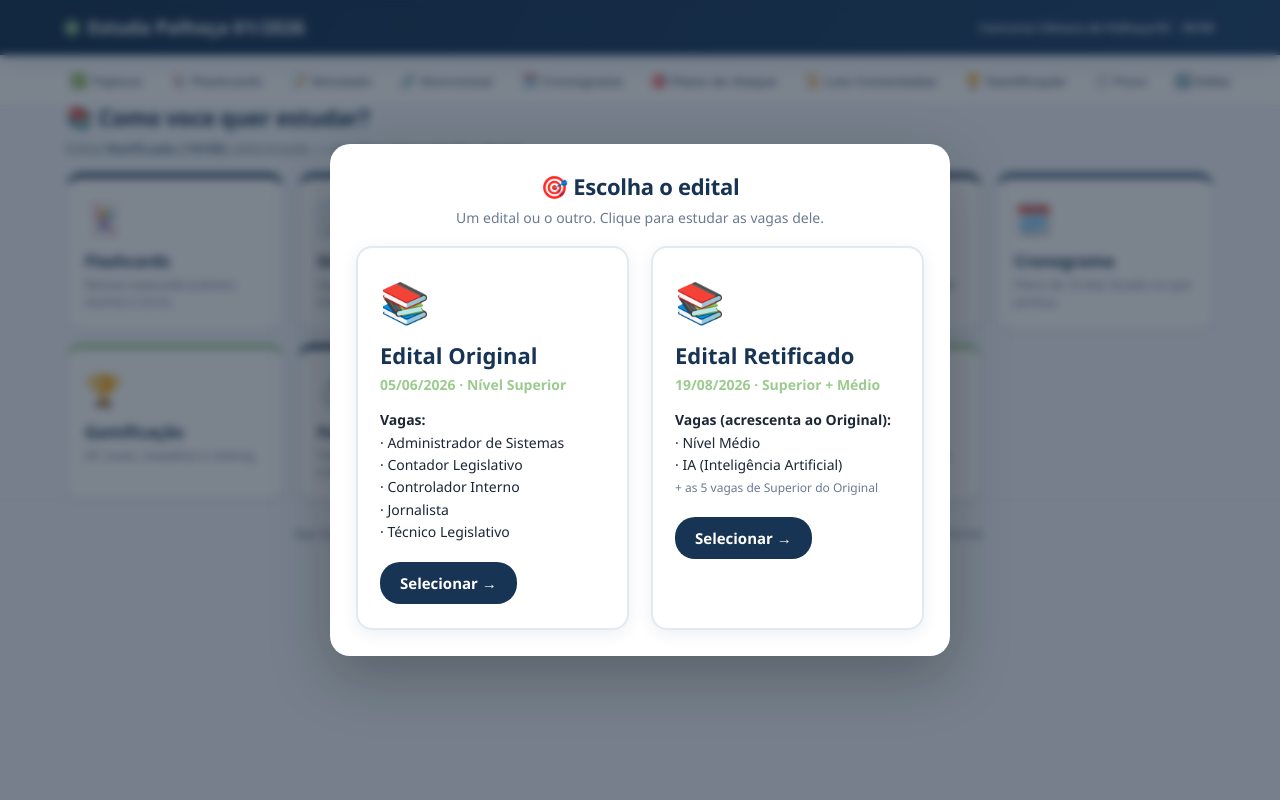
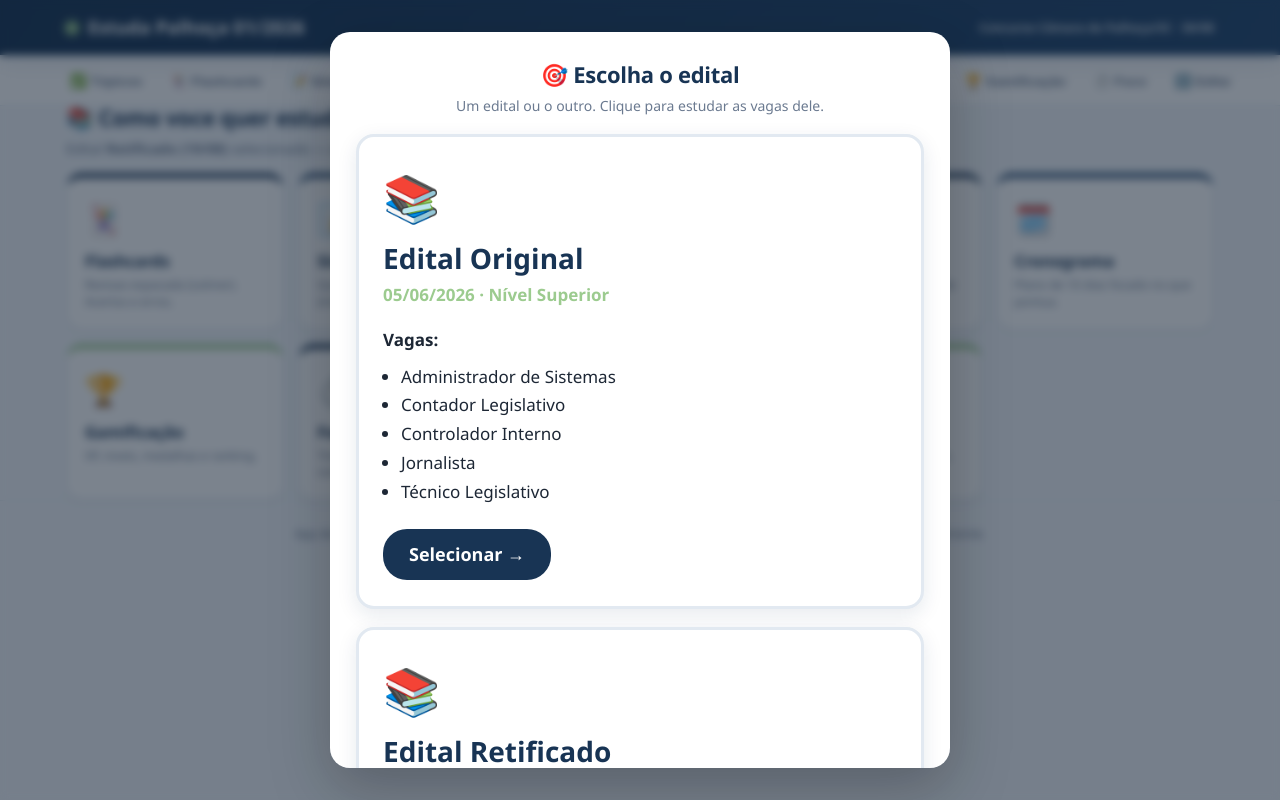
Before and after one commit to leonardolauriquer/estuda-palhoca, a plain HTML site: page index.html in a window 1280 px wide. Drawn offline with Linux system fonts and the light colour scheme.

Commit message:
v22: v22: cards de edital empilhados, fontes grandes, vagas em bullet legivel

```diff
--- a/index.html
+++ b/index.html
@@ -237,13 +237,13 @@ footer{text-align:center;color:var(--muted);font-size:12px;padding:24px;border-t
   .setup-edit-card:hover{border-color:var(--navy);box-shadow:0 3px 10px rgba(24,52,84,.1)}
   .setup-edit-card.sel.A{border-color:var(--navy);background:var(--navy);color:#fff}
   .setup-edit-card.sel.B{border-color:var(--green);background:var(--green);color:#0c2a17}
-  .edital-card{border:2px solid var(--line);border-radius:16px;padding:24px 22px;text-align:left;cursor:pointer;background:#fff;transition:.18s;box-shadow:0 4px 16px rgba(24,52,84,.08);display:flex;flex-direction:column;gap:6px}
+  .edital-card{border:3px solid var(--line);border-radius:18px;padding:26px 24px;text-align:left;cursor:pointer;background:#fff;transition:.18s;box-shadow:0 6px 20px rgba(24,52,84,.10);display:flex;flex-direction:column;gap:8px}
   .edital-card:hover{border-color:var(--navy);transform:translateY(-3px);box-shadow:0 10px 28px rgba(24,52,84,.16)}
-  .edital-ico{font-size:40px;margin-bottom:4px}
-  .edital-nome{font-weight:800;font-size:22px;color:var(--navy);line-height:1.2}
-  .edital-data{font-size:14px;color:var(--green);font-weight:800;margin:0 0 8px}
-  .edital-desc{font-size:14px;color:var(--txt);line-height:1.6;margin-bottom:12px}
-  .edital-btn{display:inline-block;background:var(--navy);color:#fff;font-size:15px;font-weight:700;padding:10px 20px;border-radius:20px;align-self:flex-start}
+  .edital-ico{font-size:46px;margin-bottom:2px}
+  .edital-nome{font-weight:800;font-size:28px;color:var(--navy);line-height:1.15}
+  .edital-data{font-size:17px;color:var(--green);font-weight:800;margin:0 0 10px}
+  .edital-desc{font-size:17px;color:var(--txt);line-height:1.7;margin-bottom:14px}
+  .edital-btn{display:inline-block;background:var(--navy);color:#fff;font-size:18px;font-weight:800;padding:12px 26px;border-radius:24px;align-self:flex-start}
   .edital-card:hover .edital-btn{background:var(--green)}
   .home-grid{display:grid;grid-template-columns:repeat(auto-fill,minmax(200px,1fr));gap:14px;margin-top:14px}
   .home-card{background:#fff;border:1px solid var(--line);border-radius:16px;padding:18px;cursor:pointer;transition:.15s;box-shadow:0 2px 10px rgba(24,52,84,.05)}
@@ -264,19 +264,19 @@ footer{text-align:center;color:var(--muted);font-size:12px;padding:24px;border-t
   <div class="modal" style="max-width:620px">
     <h2 class="sec" style="text-align:center;margin-bottom:4px">&#127919; Escolha o edital</h2>
     <p class="sub" style="text-align:center">Um edital ou o outro. Clique para estudar as vagas dele.</p>
-    <div style="display:grid;grid-template-columns:1fr 1fr;gap:22px;margin-top:18px">
+    <div style="display:grid;grid-template-columns:1fr;gap:18px;margin-top:18px;max-width:640px;margin-left:auto;margin-right:auto">
       <div class="edital-card" data-ed="10896a22e9f36131a">
         <div class="edital-ico">&#128218;</div>
         <div class="edital-nome">Edital Original</div>
         <div class="edital-data">05/06/2026 · Nível Superior</div>
-        <div class="edital-desc"><b>Vagas:</b><br>· Administrador de Sistemas<br>· Contador Legislativo<br>· Controlador Interno<br>· Jornalista<br>· Técnico Legislativo</div>
+        <div class="edital-desc"><b>Vagas:</b><ul style="margin:8px 0 0 18px;padding:0"><li>Administrador de Sistemas</li><li>Contador Legislativo</li><li>Controlador Interno</li><li>Jornalista</li><li>Técnico Legislativo</li></ul></div>
         <div class="edital-btn">Selecionar &#8594;</div>
       </div>
       <div class="edital-card" data-ed="10896a860906ced7b">
         <div class="edital-ico">&#128218;</div>
         <div class="edital-nome">Edital Retificado</div>
         <div class="edital-data">19/08/2026 · Superior + Médio</div>
-        <div class="edital-desc"><b>Vagas (acrescenta ao Original):</b><br>· Nível Médio<br>· IA (Inteligência Artificial)<br><span style="color:var(--muted);font-size:12px">+ as 5 vagas de Superior do Original</span></div>
+        <div class="edital-desc"><b>Vagas (acrescenta ao Original):</b><ul style="margin:8px 0 0 18px;padding:0"><li>Nível Médio</li><li>IA (Inteligência Artificial)</li></ul><div style="color:var(--muted);font-size:14px;margin-top:8px">+ as 5 vagas de Superior do Original</div></div>
         <div class="edital-btn">Selecionar &#8594;</div>
       </div>
     </div>
@@ -457,7 +457,7 @@ const LEIS=[
   ]}
 ];
 const LSKEY='palhoca_study_v2';
-const APP_VER='v21';
+const APP_VER='v22';
 let STATE=loadState();
 function loadState(){try{const s=JSON.parse(localStorage.getItem(LSKEY));if(s)return s;}catch(e){}
   return {edital:'10896a860906ced7b',cards:{},topics:{},quiz:[],pomoCycles:0,streak:0,lastDay:'',leitner:{},xp:0,badges:[],conf:{},setupDone:false};}
--- a/version.json
+++ b/version.json
@@ -1,5 +1,5 @@
 {
-  "version": "v21",
+  "version": "v22",
   "updated": "2026-08-20",
   "note": "tela de carregamento + version-busting real"
 }
```
